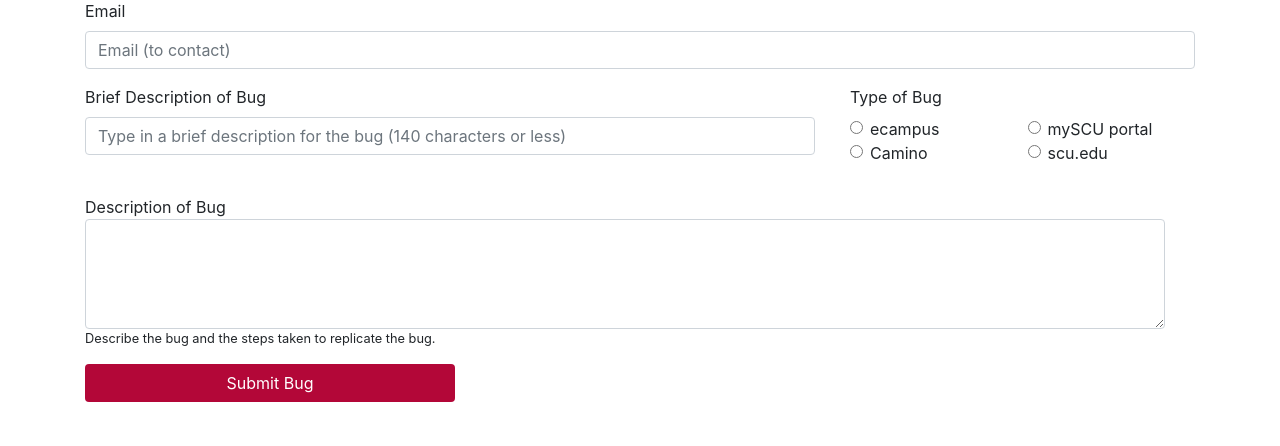
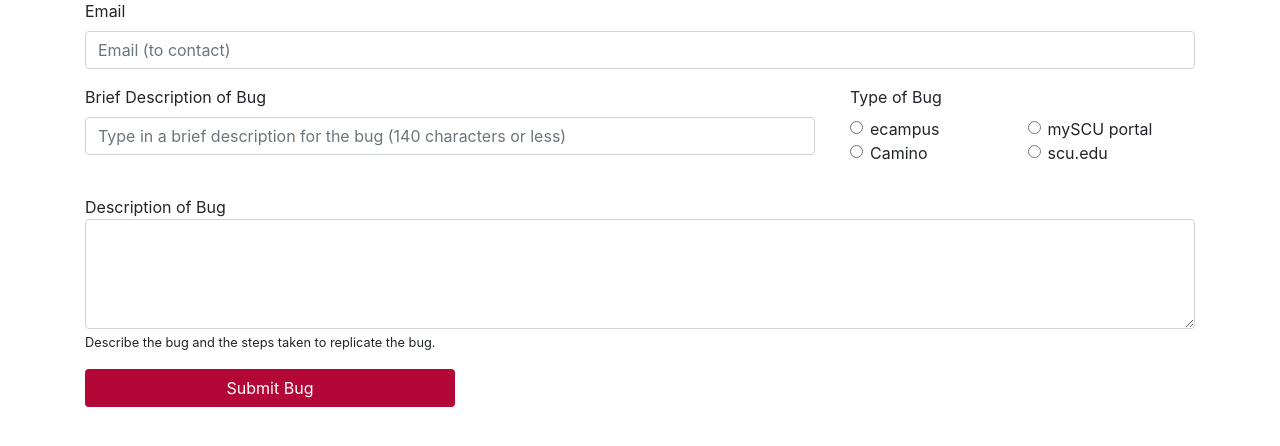
Before and after one commit to samtomlee/bug_reporting_system, a Flask app: page /report/ in a window 1280 px wide. Shown: the part 199-645 px from the top of the page. Run offline with Flask 2, Linux system fonts and the light colour scheme; some libraries are stand-ins or nearby versions.

Commit message:
minor display changes

```diff
--- a/app/templates/form.html
+++ b/app/templates/form.html
@@ -5,7 +5,8 @@
   <meta http-equiv="X-UA-Compatible" content="IE=edge">
   <meta name="viewport" content="width=device-width, initial-scale=1">
   <title>Bug Report Form</title>
-  <link rel="stylesheet" type="text/css" href="{{ url_for('static', filename='form.css') }}">
+  <link rel="stylesheet" type="text/css" href="../static/form.css">
+  <!-- href="{{ url_for('static', filename='form.css') }}"> -->
   <link rel="stylesheet" href="https://stackpath.bootstrapcdn.com/bootstrap/4.1.3/css/bootstrap.min.css" integrity="sha384-MCw98/SFnGE8fJT3GXwEOngsV7Zt27NXFoaoApmYm81iuXoPkFOJwJ8ERdknLPMO" crossorigin="anonymous">
   <script src="https://stackpath.bootstrapcdn.com/bootstrap/4.1.3/js/bootstrap.min.js" integrity="sha384-ChfqqxuZUCnJSK3+MXmPNIyE6ZbWh2IMqE241rYiqJxyMiZ6OW/JmZQ5stwEULTy" crossorigin="anonymous"></script>
   <script src="https://code.jquery.com/jquery-3.3.1.slim.min.js" integrity="sha384-q8i/X+965DzO0rT7abK41JStQIAqVgRVzpbzo5smXKp4YfRvH+8abtTE1Pi6jizo" crossorigin="anonymous"></script>
@@ -90,7 +91,7 @@
         </div>
       </div>
       <br>
-      <div class="form-group row col-12"
+      <div class="form-group"
         <label for="bugDesc">Description of Bug</label>
         <textarea class="form-control" id="bugDesc" rows="4" required></textarea>
         <small>Describe the bug and the steps taken to replicate the bug.</small>
--- a/app/templates/manager.html
+++ b/app/templates/manager.html
@@ -58,6 +58,7 @@
               <th scope="col">Person Responsible</th>
             </tr>
           </thead>
+          <tbody>
             <tr>
               <td><input type="checkbox" class="bugEntry"/></td>
               <td>00001</td>
@@ -65,6 +66,7 @@
               <td>Testing</td>
               <td>Replicated</td>
             </tr>
+          </tbody>
         </table>
       </div>
       <div class="col-md-4">
```
Lines whose indentation alone changed are shown as unchanged.
